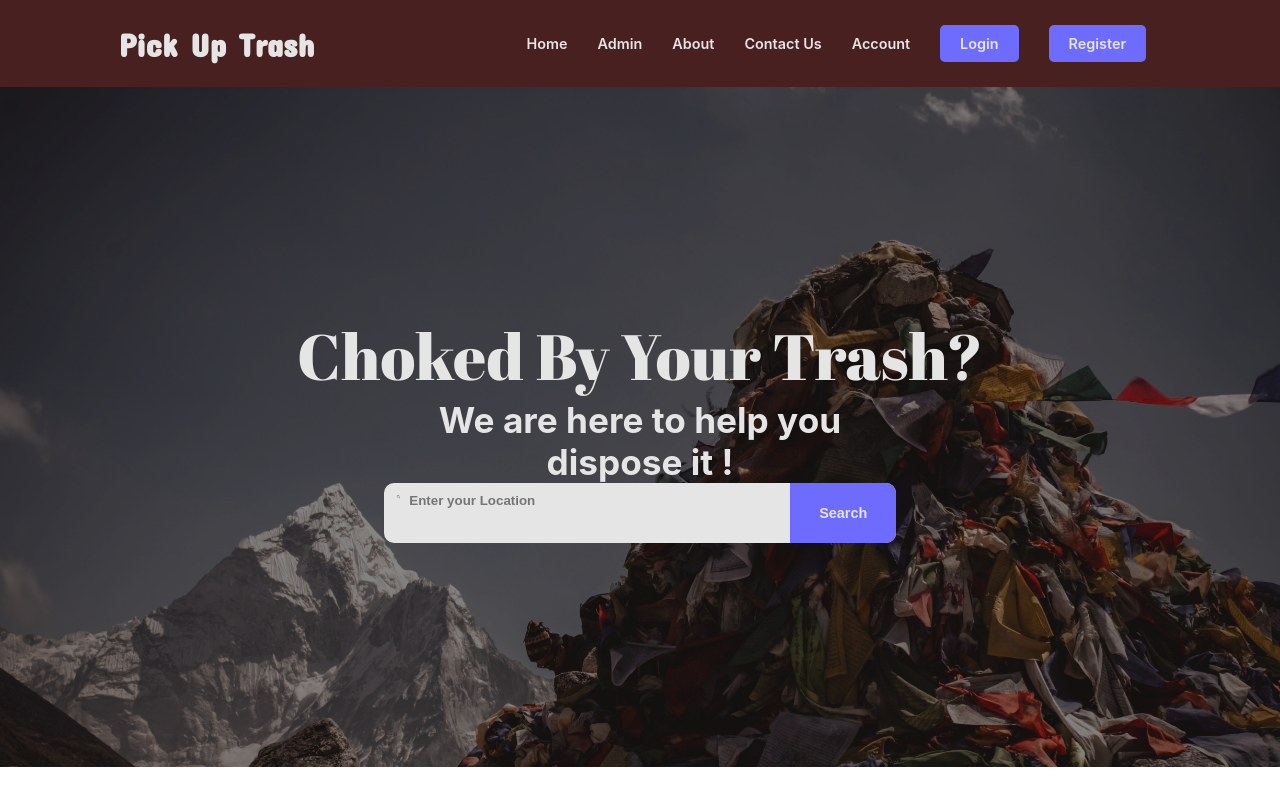
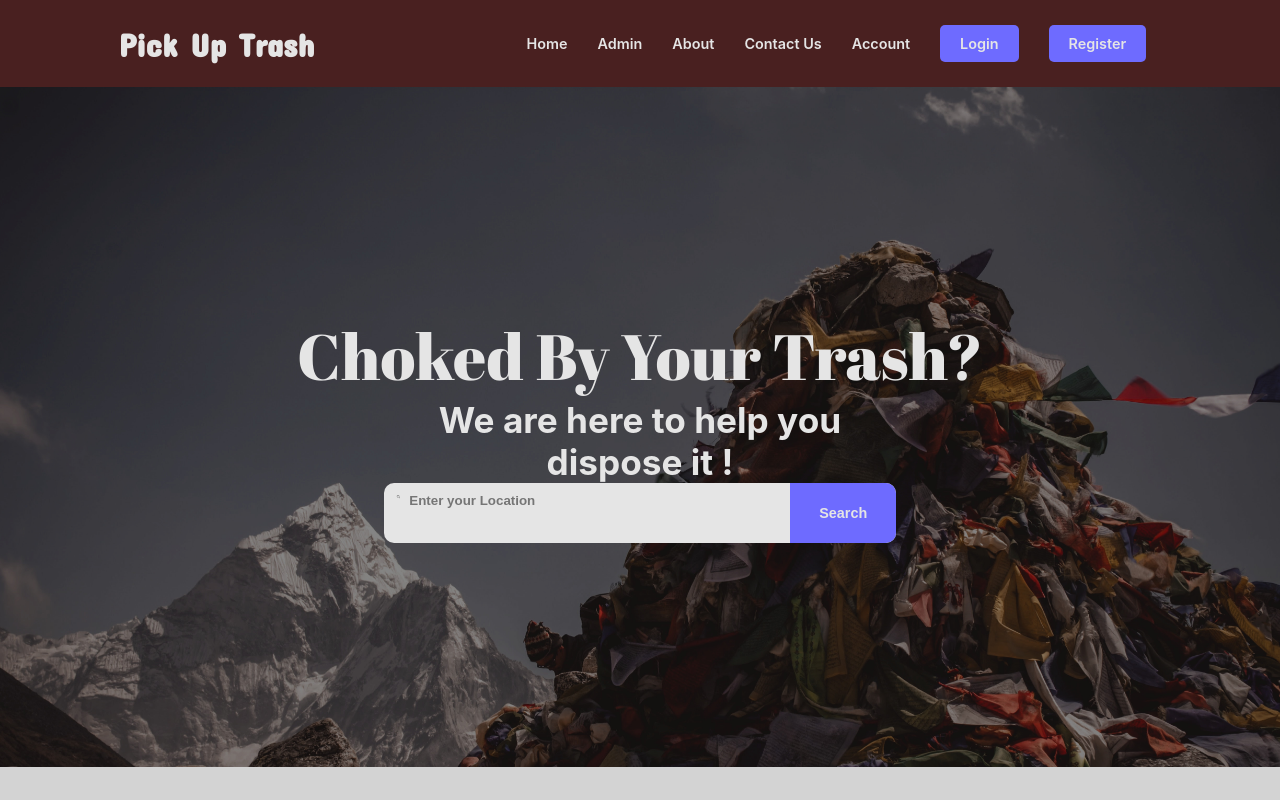
Before and after one commit to kiborgok/pick-up-trash, a React (Create React App) app: page / in a window 1280 px wide. Built offline with nearby package versions, Linux system fonts and the light colour scheme.

Commit message:
style: changed style

```diff
--- a/src/index.css
+++ b/src/index.css
@@ -1,6 +1,7 @@
 @import url("https://fonts.googleapis.com/css2?family=Abril+Fatface&family=Concert+One&family=Montserrat:wght@400;500;600;700;800;900&display=swap");
 
 body {
+  display: flex;
   margin: 0;
   min-height: 100vh;
   font-family: -apple-system, BlinkMacSystemFont, 'Segoe UI', 'Roboto', 'Oxygen',
@@ -10,6 +11,13 @@ body {
   -moz-osx-font-smoothing: grayscale;
 }
 
+#root{
+  display: flex;
+  flex-direction: column;
+  width: 100%;
+  background-color: lightgray;
+}
+
 code {
     font-family: source-code-pro, Menlo, Monaco, Consolas, "Courier New", monospace;
 }
```
